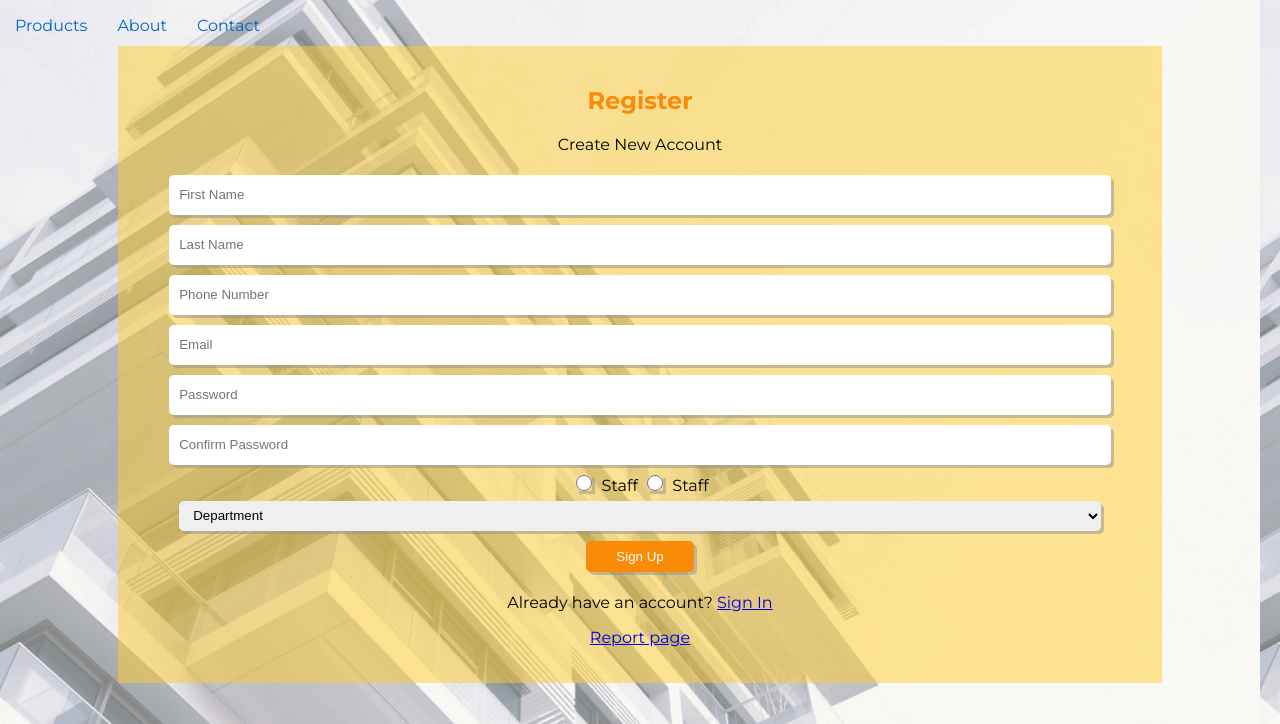
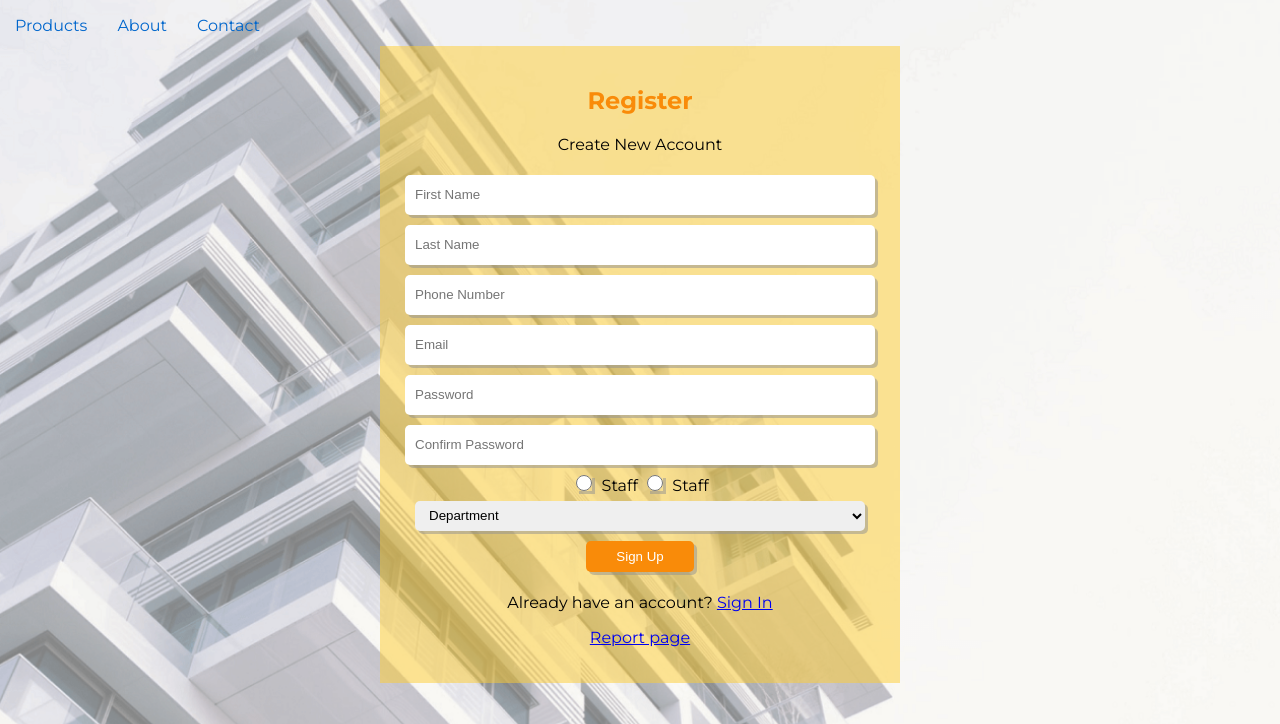
Before and after one commit to fasanyasam/sn-resposive-light-dark-theme, a plain HTML site: page index.html in a window 1280 px wide. Shown: the part 76-800 px from the top of the page. Drawn offline with Linux system fonts and the light colour scheme.

Commit message:
Improved responsiveness

```diff
--- a/css/dark-style.css
+++ b/css/dark-style.css
@@ -143,6 +143,15 @@
     display: none;
   }
 
+  .form{
+    max-width: 500px;
+    height: auto;
+    background-color: rgba(74, 72, 72, .4);
+    padding:20px 10px;
+    text-align: center;
+    margin: auto;
+    color: #fff;
+  }
 
   .main-menu {
     position: relative;
--- a/css/style.css
+++ b/css/style.css
@@ -155,7 +155,14 @@
 		height: auto;
     display: block;
   }
-
+  .form{
+    max-width: 500px;
+    height: auto;
+    background-color: rgba(255, 206, 49, .5);
+    padding:20px 10px;
+    text-align: center;
+    margin: auto;
+  }
   .main-menu ul {
     display: flex;
 
@@ -188,6 +195,7 @@ body{
   background-image: url(../images/bg.png);
   font-family: 'Montserrat', sans-serif;
   font: bold ;
+  background-size: cover;
 }
 /* Form styling  */
 h1{
```
